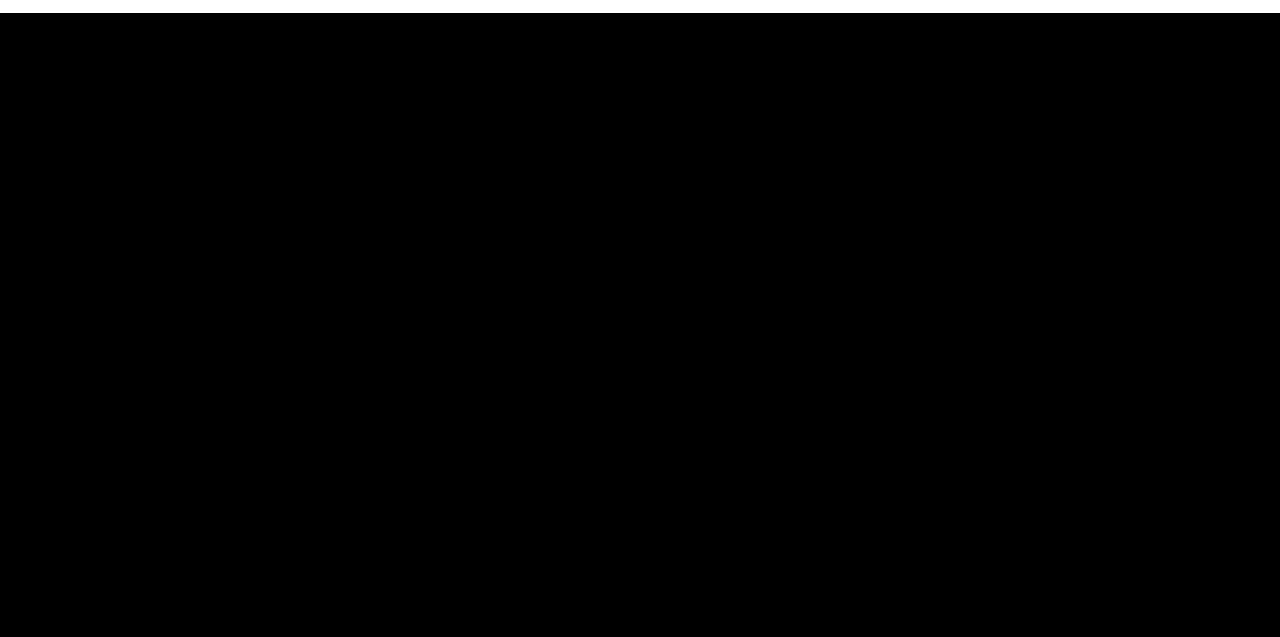
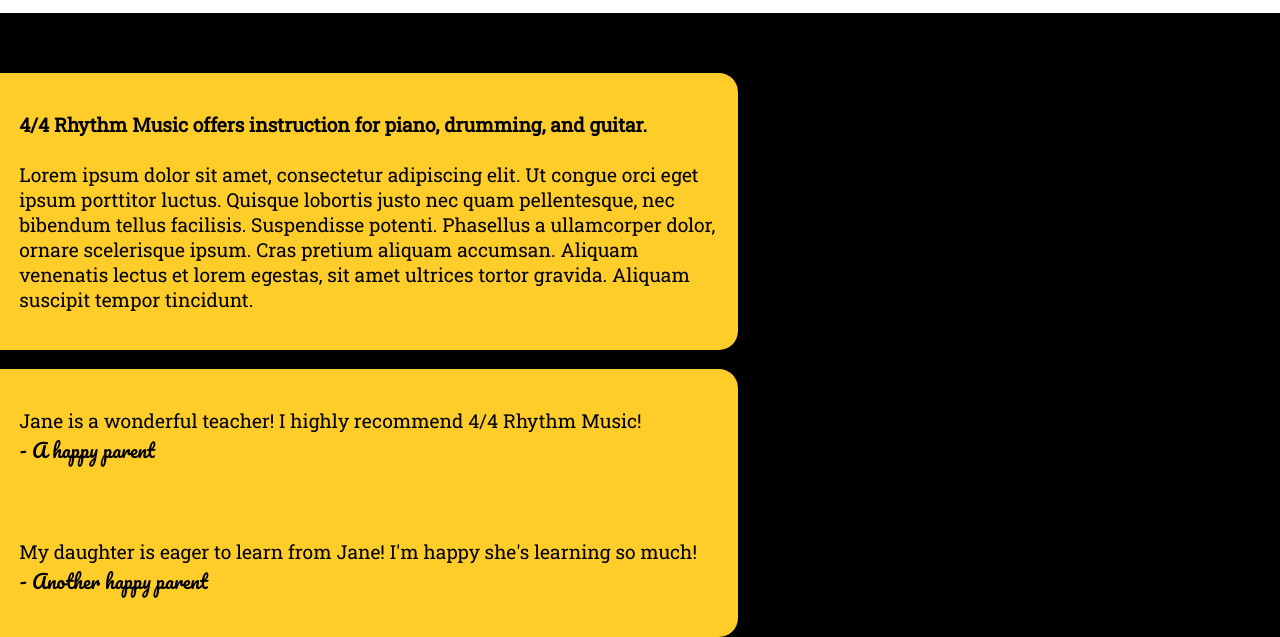
Before and after one commit to drewlearnsabout/Example-Music-Instructor-Landing-Page, a plain HTML site: page index.html in a window 1280 px wide. Shown: the part 339-976 px from the top of the page. Before the commit the page ends 800 px from the top, so only its background shows below. Drawn offline with Linux system fonts and the light colour scheme.

Commit message:
Add files via upload

```diff
--- a/index.html
+++ b/index.html
@@ -2,9 +2,8 @@
     <head>
         <title>Example Music Teacher Landing Page</title>
         <link rel="stylesheet" href="style.css">
-        <link href="https://fonts.googleapis.com/css?family=Pacifico" rel="stylesheet">        <meta name="viewport" content="width=device-width, initial-scale=1.0">
-    </head>
-    <body>
+        <link href="https://fonts.googleapis.com/css?family=Pacifico|Roboto+Slab" rel="stylesheet">
+        <body>
         <nav id="navbar">
             <img src="drumsLogo.png">
             <section id="navbarGrid" class="topnav">
@@ -24,8 +23,20 @@
             <h1>4/4 Rhythm Music Lessons<br >
             <span>By Muse Ecknstructor</span></h1>
         </header>
-        <section>
-
+        <section class="topSection">
+            <div id="aboutSection">
+                <p><span>4/4 Rhythm Music offers instruction for piano, drumming, and guitar.</span><br><br>
+                    Lorem ipsum dolor sit amet, consectetur adipiscing elit. Ut congue orci eget ipsum porttitor luctus. Quisque lobortis justo nec quam pellentesque, nec bibendum tellus facilisis. Suspendisse potenti. Phasellus a ullamcorper dolor, ornare scelerisque ipsum. Cras pretium aliquam accumsan. Aliquam venenatis lectus et lorem egestas, sit amet ultrices tortor gravida. Aliquam suscipit tempor tincidunt.</p>
+            </div>
+            <div id="reviewSection">
+                <p>Jane is a wonderful teacher! I highly recommend 4/4 Rhythm Music!<br>
+                <span>- A happy parent</span>
+                </p>
+                <br>
+                <p>My daughter is eager to learn from Jane! I'm happy she's learning so much!<br>
+                <span>- Another happy parent</span>
+                </p>
+            </div>
         </section>
         <footer></footer>
     </body>
--- a/style.css
+++ b/style.css
@@ -15,7 +15,7 @@ body {
 #navbarGrid {
     display: grid;
     grid-gap: 1em 7em;
-    grid-template-columns: repeat(auto-fill, minmax(6em, 1fr));
+    grid-template-columns: repeat(auto-fill, minmax(8em, 1fr));
 }
 
 #navbar img {
@@ -32,10 +32,11 @@ body {
 }
 
 header {
-    position: absolute;
+    position: relative;
     display: grid;
     width: 100%;
     justify-content: center;
+    margin-bottom: 5.5em;
 }
 
 #banner {
@@ -94,6 +95,40 @@ header h1 span {
     animation-name: bannerFade4;
     animation-duration: 2s;
     animation-fill-mode: forwards;
+}
+
+#aboutSection {
+    font-family: 'Roboto Slab', serif;
+    max-width: 700px;
+    background: rgb(255, 205, 41);
+    padding: 1em;
+    border-radius: 0 1em 1em 0;
+    font-size: 1.2em;
+    display: grid;
+    grid-template-columns: max-width 700px;
+}
+
+#aboutSection p span {
+    font-weight: bold;
+}
+
+#reviewSection {
+    margin-top: 1em;
+    max-width: 700px;
+    background: rgb(255, 205, 41);
+    background-position: right center;
+    padding: 1em;
+    border-radius: 0 1em 1em 0;
+    font-size: 1.2em;
+    display: grid;
+    grid-template-columns: max-width 700px;
+}
+
+#reviewSection p {
+    font-family: 'Roboto Slab', serif;
+}
+#reviewSection p span {
+    font-family: 'Pacifico', cursive;
 }
 
 @media (max-width: 720px) {
```
